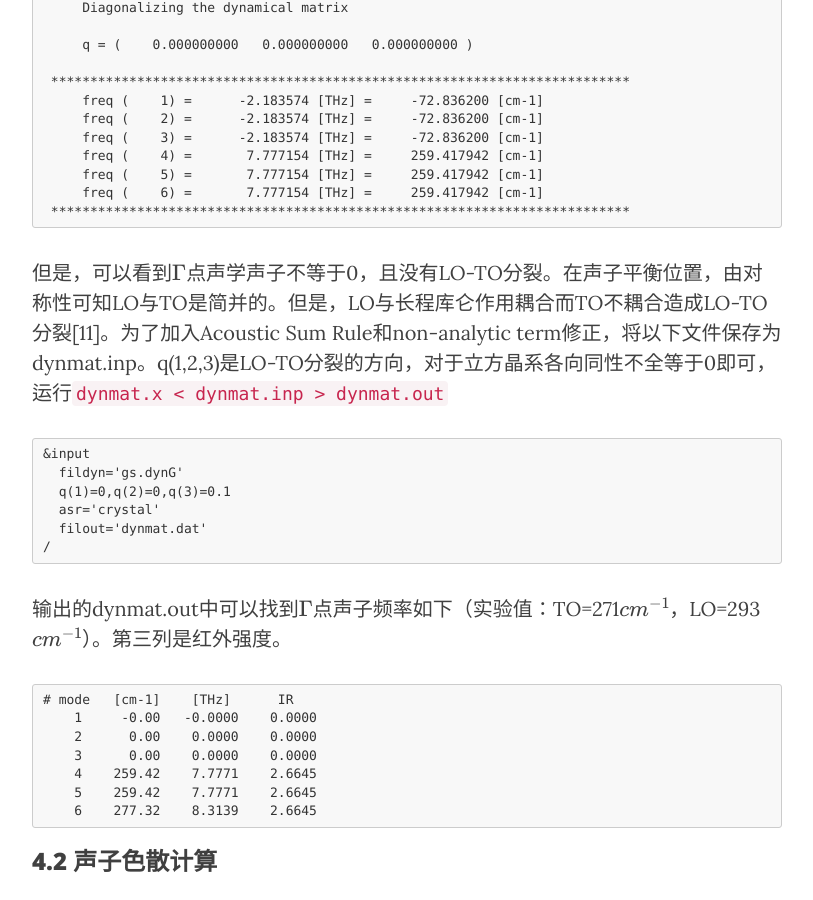
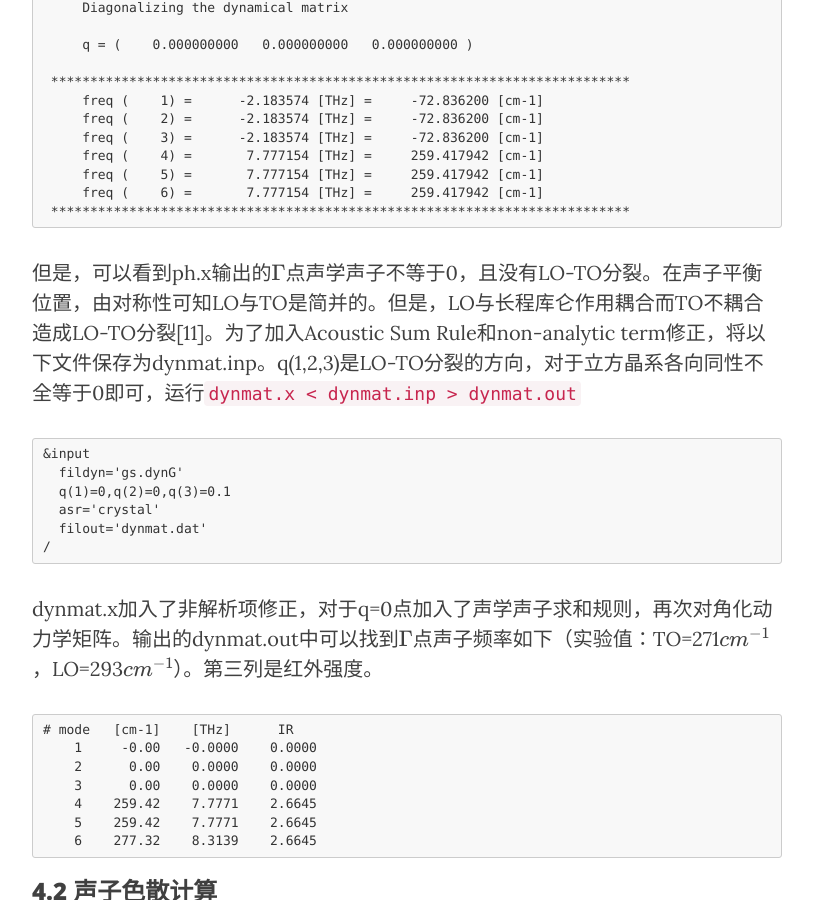
Before and after one commit to yyyu200/DFTbook, a Jekyll site: the page built from _posts/2019-04-01-HandsOn.md, in a window 1280 px wide and 900 px high, scrolled down 25496 px. Shown: the whole window, without its empty margins (233-1046 px from the left). Built offline with Jekyll 4.4.1, drawn with Linux system fonts in a browser that asks for light colours; nearby versions of some CDN libraries; formulas are drawn with MathJax 3; comment, search, counter and statistics services are not loaded.

Commit message:
modify at20190903-17:54:38-aliyun

````diff
--- a/_posts/2019-04-01-HandsOn.md
+++ b/_posts/2019-04-01-HandsOn.md
@@ -874,7 +874,7 @@ phonons of GaAs at Gamma
      freq (    6) =       7.777154 [THz] =     259.417942 [cm-1]
  **************************************************************************
 ```
-但是，可以看到$\Gamma$点声学声子不等于0，且没有LO-TO分裂。在声子平衡位置，由对称性可知LO与TO是简并的。但是，LO与长程库仑作用耦合而TO不耦合造成LO-TO分裂[11]。为了加入Acoustic Sum Rule和non-analytic term修正，将以下文件保存为dynmat.inp。q(1,2,3)是LO-TO分裂的方向，对于立方晶系各向同性不全等于0即可，运行```dynmat.x < dynmat.inp > dynmat.out```
+但是，可以看到ph.x输出的$\Gamma$点声学声子不等于0，且没有LO-TO分裂。在声子平衡位置，由对称性可知LO与TO是简并的。但是，LO与长程库仑作用耦合而TO不耦合造成LO-TO分裂[11]。为了加入Acoustic Sum Rule和non-analytic term修正，将以下文件保存为dynmat.inp。q(1,2,3)是LO-TO分裂的方向，对于立方晶系各向同性不全等于0即可，运行```dynmat.x < dynmat.inp > dynmat.out```
 
 ```
 &input
@@ -885,7 +885,7 @@ phonons of GaAs at Gamma
 /
 ```
 
-输出的dynmat.out中可以找到$\Gamma$点声子频率如下（实验值：TO=271$cm^{-1}$，LO=293$cm^{-1}$）。第三列是红外强度。
+dynmat.x加入了非解析项修正，对于q=0点加入了声学声子求和规则，再次对角化动力学矩阵。输出的dynmat.out中可以找到$\Gamma$点声子频率如下（实验值：TO=271$cm^{-1}$，LO=293$cm^{-1}$）。第三列是红外强度。
 
 ```
 # mode   [cm-1]    [THz]      IR
````
